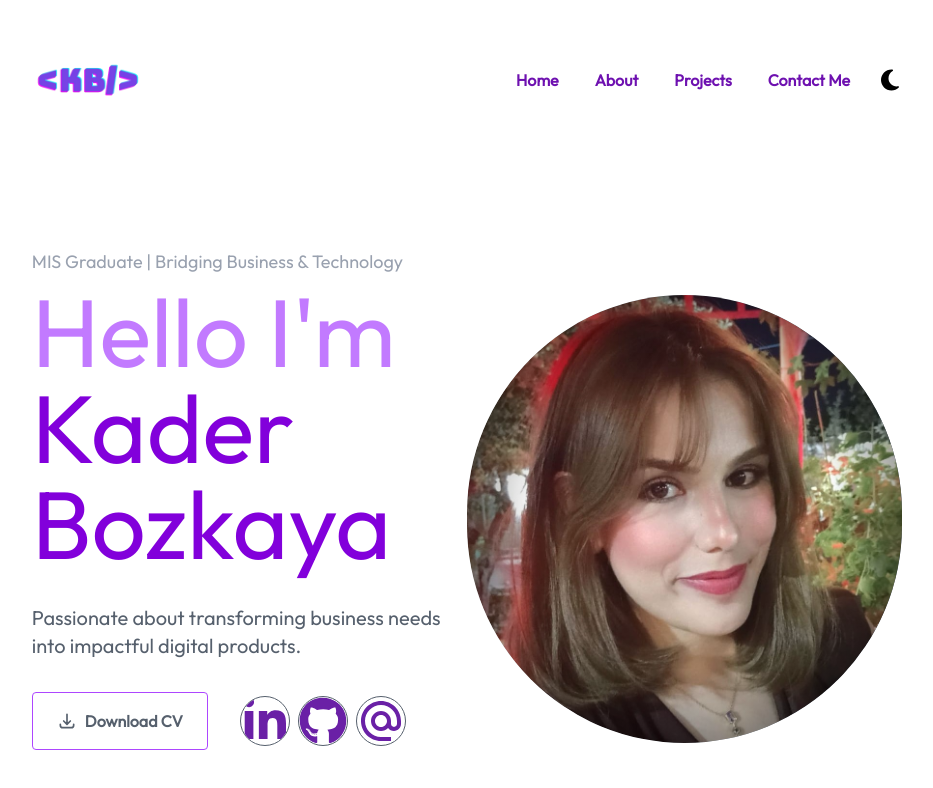
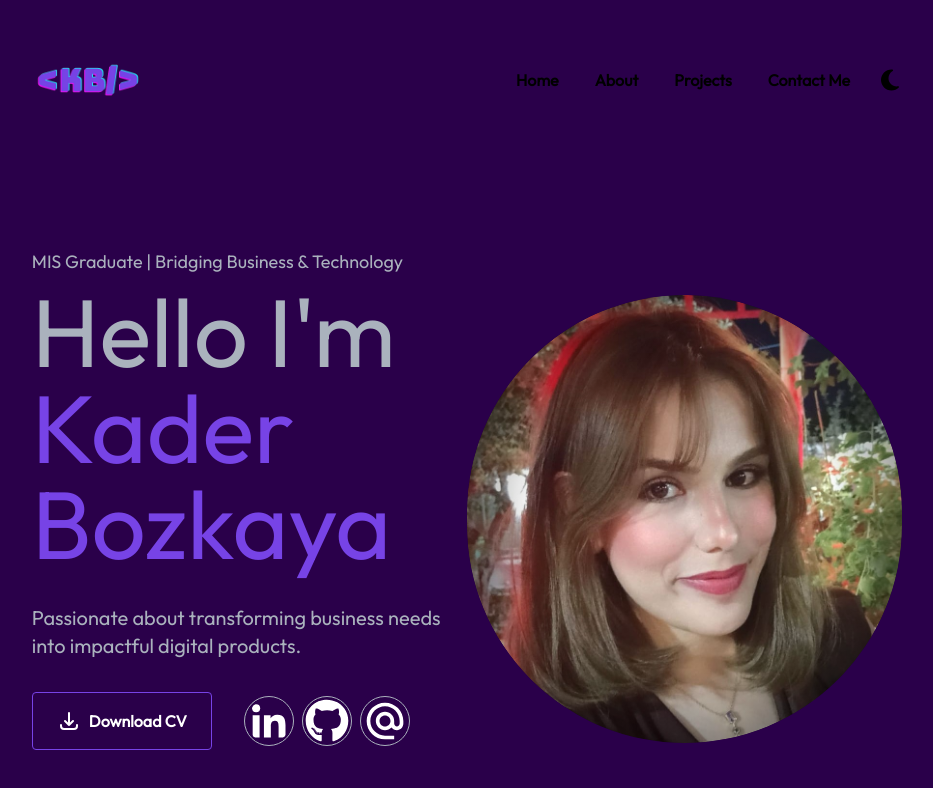
Before and after one commit to kaderbozkaya/portfolio, a Next.js app: page /Header in a window 1280 px wide. Shown: the top 788 px of the page, without its empty margins (173-1106 px from the left). Built offline with nearby package versions, Linux system fonts and the light colour scheme.

Commit message:
The home section has been updated.

```diff
--- a/app/Header/page.tsx
+++ b/app/Header/page.tsx
@@ -1,20 +1,21 @@
 import Link from "next/link";
 import { HiOutlineDownload } from "react-icons/hi";
-import { FaLinkedinIn } from "react-icons/fa";
+import { BiLogoLinkedin } from "react-icons/bi";
 import { FaGithub } from "react-icons/fa";
 import { MdAlternateEmail } from "react-icons/md";
 import Image from "next/image";
 import Profile from "@/public/Profile.jpg";
 export default function Header() {
   return (
-    <header className="h-[100vh] text-white py-12 relative">
+    <header className="h-[100vh] text-white py-12 relative ">
       <div className="flex pt-10 flex-col lg:flex-row items-center justify-between px-[8%] lg:px-[16%]">
         <div className="lg:w-1/2 text-start md:text-left">
-          <p className="text-lg mb-2 text-gray-400">
+          <p className="text-lg mb-2 text-[var(--text-color)]">
             MIS Graduate | Bridging Business & Technology
           </p>
-          <h1 className="text-7xl text-start lg:text-8xl mb-2 text-purple-400 ">
-            Hello I'm <span className="text-purple-700">Kader Bozkaya</span>
+          <h1 className="text-7xl text-start lg:text-8xl mb-2 text-[var(--text-color)] ">
+            Hello I'm{" "}
+            <span className="text-[var(--text-color2)]">Kader Bozkaya</span>
           </h1>
           <p className="text-[color:var(--text-color)] text-md lg:text-xl my-8">
             Passionate about transforming business needs into impactful digital
@@ -23,13 +24,13 @@ export default function Header() {
           <div className="flex flex-wrap gap-8 items-center">
             <Link
               href="#"
-              className="border border-purple-500 font-bold text-[var(--text-color)] px-6 py-3 rounded hover:bg-[var(--text-color)] hover:text-white transition-all duration-500 flex items-center "
+              className="border border-[var(--text-color2)] font-bold  px-6 py-3 rounded hover:bg-[var(--text-color2)] hover:text-white transition-all duration-500 flex items-center "
             >
-              <HiOutlineDownload className="text-xl me-2" /> Download CV
+              <HiOutlineDownload className="text-2xl me-2" /> Download CV
             </Link>
 
             <div className="flex hero-social gap-2 text-xl">
-              <FaLinkedinIn className="hero-social-icon" />
+              <BiLogoLinkedin className="hero-social-icon" />
               <FaGithub className="hero-social-icon" />
               <MdAlternateEmail className="hero-social-icon" />
             </div>
@@ -37,7 +38,7 @@ export default function Header() {
         </div>
         <div className="lg:w-1/2 w-full mt-10 lg:mt:0 flex justify-center relative">
           <div className="relative rounded-full flex items-center justify-center">
-            <div className="relative hero-image w-full h-full rounded-full overflow-hidden bg-gradient-to-r from-[var(--back-color)] to-[var(--text-color)]">
+            <div className="relative hero-image w-full h-full rounded-full overflow-hidden">
               <Image
                 src={Profile}
                 alt="Profile picture"
--- a/app/Nav.tsx
+++ b/app/Nav.tsx
@@ -20,7 +20,7 @@ export default function Nav() {
   ];
 
   return (
-    <nav className="w-full z-[99999] transition-all duration-300 relative">
+    <nav className="w-full z-[99999] transition-all duration-300 relative ">
       <div className="flex justify-between items-center px-[8%] lg:px-[16%] py-6">
         <Link href="/">
           <Image src={logo} alt="logo" className="w-28 cursor-pointer mr-14" />
@@ -32,7 +32,7 @@ export default function Nav() {
             <Link
               key={link.name}
               href={link.href}
-              className={`text-base font-bold transition-all text-purple-800 relative px-2 py-2 rounded hover:text-[--text-color] ${
+              className={`text-base font-bold transition-all  relative px-2 py-2 rounded hover:text-[--text-color] ${
                 pathname === link.href
                   ? "active-links text-[--text-color-dark]"
                   : ""
@@ -69,7 +69,7 @@ export default function Nav() {
 
       {/* Mobile Menu */}
       <div
-        className={`lg:hidden absolute left-0 top-full w-full bg-blue-800 text-white overflow-hidden transition-all duration-500 ease-in-out ${
+        className={`lg:hidden absolute left-0 top-full w-full bg-[var(--back-color)] text-white overflow-hidden transition-all duration-500 ease-in-out ${
           isMenuOpen ? "max-h-96 py-5 opacity-100" : "max-h-0 py-0 opacity-0"
         }`}
       >
--- a/app/globals.css
+++ b/app/globals.css
@@ -4,10 +4,12 @@
 @import "swiper/css/navigation";
 
 :root{
-  --text-color: #56606d;
+  --text-color: #aab2bd;
+  --primary-color:#7743e6;
+--secondary-color:#307a9d;
   --text-color-dark:#99a3af;
-  --back-color:#2a004a
-
+  --back-color:#2a004a;
+  --text-color2:#7743e6;
 --transition-regular:0.3s;
 --transition-slow:0.6s;
 }
@@ -16,6 +18,7 @@ body {
   font-family: Poppins;
   margin: 0;
   padding: 0;
+  background-color: var(--back-color) ;
 }
 
 /* -------------------NAVBAR---------------- */
@@ -32,7 +35,7 @@ body {
   left: 0;
   width: 100%;
   height: 2px;
-  background-color: aqua;
+  background-color: var(--secondary-color);
   transition: var(--transition-regular);
 }
 
@@ -53,7 +56,7 @@ body {
   opacity: 1 !important;
 }
 
-/* HEADER ------------- */
+/*------------------ HEADER ------------- */
 .hero-image:after{
   content: "";
   position: absolute;
@@ -65,7 +68,7 @@ body {
 }
 
 .hero-social-icon{
-  color: #6a20a6;
+padding: 2px;
   width: 50px;
   height: 50px;
   border: 1px solid var(--text-color);
@@ -77,6 +80,12 @@ body {
   transition: var(--transition-regular);
 }
 
+.hero-social-icon:hover {
+  background-color: var(--primary-color);
+  color: #ffff;
+  transform: translateY(-10px);
+}
+
 /* RESPONSIVE */
 
 @media (max-width:991px){
```
